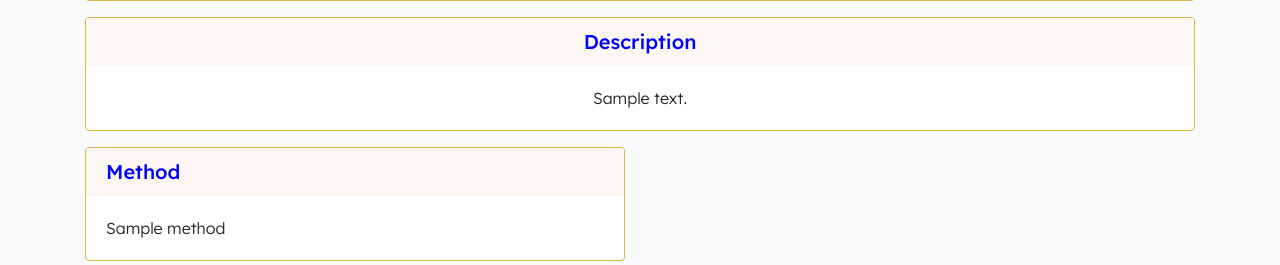
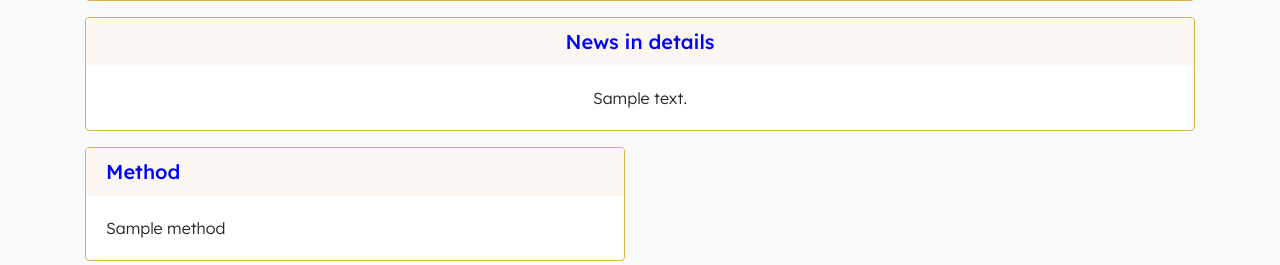
Before and after one commit to Madu-J/daily-digest01, a Django app: template templates/post_detail.html in a window 1280 px wide. Shown: the part 512-777 px from the top of the page. Run offline with Django 3.2, Linux system fonts and the light colour scheme; the template is opened without the code that fills it: most values are stand-ins (such as "Sample title", 1, 10 or a date in 2020); grey boxes marked "Sample" are stand-in pictures; some libraries are stand-ins or nearby versions.

Commit message:
Adjusted news details header

```diff
--- a/templates/post_detail.html
+++ b/templates/post_detail.html
@@ -74,7 +74,7 @@
             <div class="col">
                 <div class="card mb-3 post-detail-card">
                     <h5 class="card-header post-detail-header">
-                        Description
+                        News in details
                     </h5>
                     <div class="card-body">
                         <p class="card-text">{{ post.description | safe }}</p>
```
